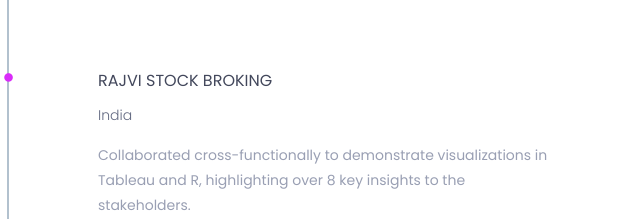
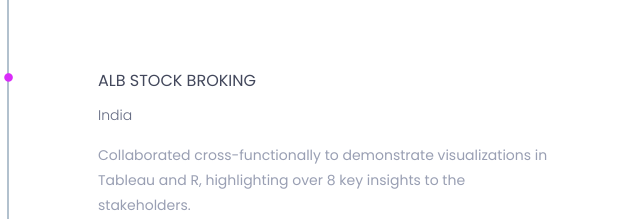
Before and after one commit to preettdesaii/preetdesai, a plain HTML site: page index.html in a window 1280 px wide. Shown: the part 6655-6876 px from the top of the page, 622-1262 px from the left. Drawn offline with nearby package versions, Linux system fonts and the light colour scheme.

Commit message:
Update index.html

```diff
--- a/index.html
+++ b/index.html
@@ -594,7 +594,7 @@
 													<div class="timeline-content">
 														<h4 class="title">
 															<span><i class="fa fa-circle" aria-hidden="true"></i></span>
-															Rajvi Stock Broking
+															ALB Stock Broking
 														</h4>
 														<h5>India</h5>
 														<p class="description">
```
